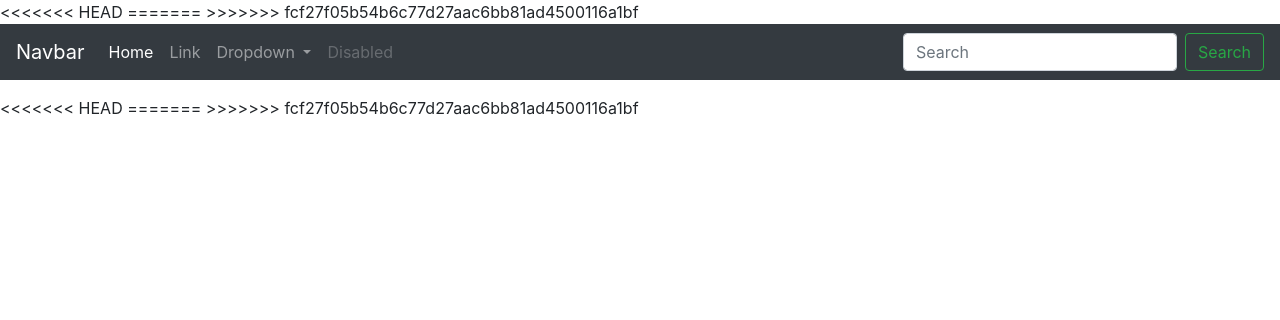
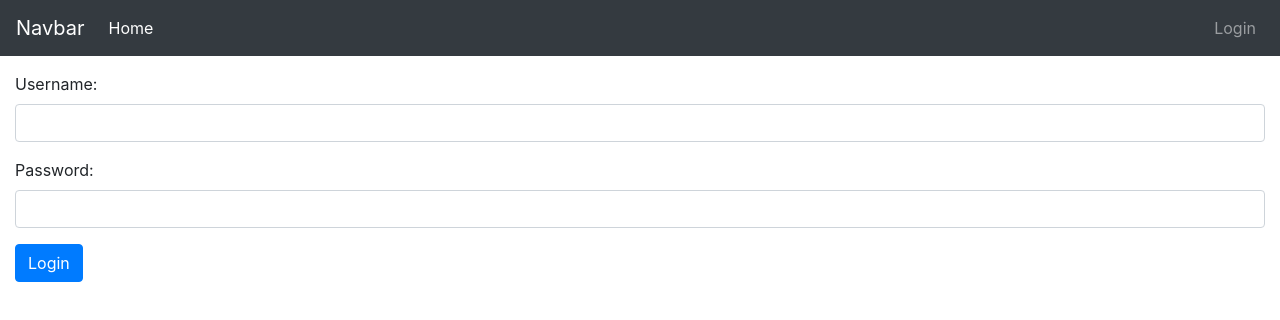
Before and after one commit to Spark-Team-Project-Inksquad/InkyLand, an Angular app: page /login in a window 1280 px wide. Before the commit this address led to /. Shown: the top 320 px of the page. Built offline with nearby package versions, Linux system fonts and the light colour scheme.

Commit message:
Login Form

```diff
--- a/src/app/app-routing.module.ts
+++ b/src/app/app-routing.module.ts
@@ -2,9 +2,11 @@ import { NgModule } from '@angular/core';
 import { Routes, RouterModule } from '@angular/router';
 
 import { HomePageComponent } from './home-page/home-page.component';
+import {LoginPageComponent} from './login-page/login-page.component';
 
 const routes: Routes = [
-  {path: '', component: HomePageComponent}
+  {path: '', component: HomePageComponent},
+  {path: 'login', component: LoginPageComponent}
 ];
 
 @NgModule({
--- /dev/null
+++ b/src/app/login-page/login-page.component.html
@@ -0,0 +1,21 @@
+<div class = "container-fluid">
+
+  <form class = "login-form" (ngSubmit) = "login()" #loginForm="ngForm">
+
+    <!-- Userfield field -->
+    <div class = "form-group">
+      <label for = "usernameInput">Username:</label>
+      <input [(ngModel)] = 'model.username' id = "usernameInput" class = "form-control" name = "username" type = "text">
+    </div>
+
+    <!-- Password field -->
+    <div class = "form-group">
+        <label for = "passwordInput">Password:</label>
+        <input [(ngModel)] = 'model.password' id = "passwordInput" class = "form-control" name = "password" type = "password">
+    </div>
+
+    <!-- Submit Button -->
+    <button type = "submit" class = "btn btn-primary">Login</button>
+  </form>
+
+</div>
--- /dev/null
+++ b/src/app/login-page/login-page.component.ts
@@ -0,0 +1,34 @@
+import { Component, OnInit } from '@angular/core';
+
+// Api lib
+import { HttpClient } from "@angular/common/http";
+import {ApiInterfaceService} from '../services/api-interface.service';
+
+@Component({
+  selector: 'app-login-page',
+  templateUrl: './login-page.component.html',
+  styleUrls: ['./login-page.component.sass'],
+  providers: [ApiInterfaceService, HttpClient]
+})
+export class LoginPageComponent implements OnInit {
+
+
+  public model:any = {
+    "username": "",
+    "password": ""
+  }
+
+  constructor(private api: ApiInterfaceService) {
+
+  }
+
+  ngOnInit() {
+
+  }
+
+  login() {
+    alert(this.model.username);
+    this.api.signIn(this.model.username, this.model.password);
+  }
+
+}
--- a/src/app/navigation/navigation.component.html
+++ b/src/app/navigation/navigation.component.html
@@ -7,29 +7,13 @@
   <div class="collapse navbar-collapse" id="navbarSupportedContent">
     <ul class="navbar-nav mr-auto">
       <li class="nav-item active">
-        <a class="nav-link" href="#">Home <span class="sr-only">(current)</span></a>
-      </li>
-      <li class="nav-item">
-        <a class="nav-link" href="#">Link</a>
-      </li>
-      <li class="nav-item dropdown">
-        <a class="nav-link dropdown-toggle" href="#" id="navbarDropdown" role="button" data-toggle="dropdown" aria-haspopup="true" aria-expanded="false">
-          Dropdown
-        </a>
-        <div class="dropdown-menu" aria-labelledby="navbarDropdown">
-          <a class="dropdown-item" href="#">Action</a>
-          <a class="dropdown-item" href="#">Another action</a>
-          <div class="dropdown-divider"></div>
-          <a class="dropdown-item" href="#">Something else here</a>
-        </div>
-      </li>
-      <li class="nav-item">
-        <a class="nav-link disabled" href="#" tabindex="-1" aria-disabled="true">Disabled</a>
+        <a class="nav-link" href="#">Home</a>
       </li>
     </ul>
-    <form class="form-inline my-2 my-lg-0">
-      <input class="form-control mr-sm-2" type="search" placeholder="Search" aria-label="Search">
-      <button class="btn btn-outline-success my-2 my-sm-0" type="submit">Search</button>
-    </form>
+    <ul class = "navbar-nav ml-auto">
+      <li class="nav-item">
+        <a class="nav-link" href="/login">Login</a>
+      </li>
+    </ul>
   </div>
 </nav>
--- a/src/app/services/api-interface.service.ts
+++ b/src/app/services/api-interface.service.ts
@@ -1,14 +1,30 @@
 import { Injectable } from "@angular/core";
 import { HttpClient } from "@angular/common/http";
+import { HttpHeaders } from '@angular/common/http';
 
 @Injectable({
   providedIn: "root"
 })
 export class ApiInterfaceService {
+
+  private endpoint:string = "http://localhost:8000";
+
   constructor(private http: HttpClient) {}
 
   // STUB
   // sign In
+
+  public signIn(username: string, password:string) {
+
+    this.http.post(this.endpoint + "/api/rest-auth/login/", {
+      username: username,
+      password: password
+    })
+      .subscribe(token => {
+        console.log(token);
+      })
+
+  }
 
   // sign Out
 
--- a/src/index.html
+++ b/src/index.html
@@ -8,27 +8,18 @@
   <meta name="viewport" content="width=device-width, initial-scale=1">
   <link rel="icon" type="image/x-icon" href="favicon.ico">
 
-<<<<<<< HEAD
   <!-- Bootstrap CSS -->
-=======
->>>>>>> fcf27f05b54b6c77d27aac6bb81ad4500116a1bf
   <link rel="stylesheet" href="https://stackpath.bootstrapcdn.com/bootstrap/4.2.1/css/bootstrap.min.css" integrity="sha384-GJzZqFGwb1QTTN6wy59ffF1BuGJpLSa9DkKMp0DgiMDm4iYMj70gZWKYbI706tWS" crossorigin="anonymous">
 
 </head>
 <body>
   <app-root></app-root>
 
-<<<<<<< HEAD
   <!-- Optional JavaScript -->
   <!-- jQuery first, then Popper.js, then Bootstrap JS -->
   <script src="https://code.jquery.com/jquery-3.3.1.slim.min.js" integrity="sha384-q8i/X+965DzO0rT7abK41JStQIAqVgRVzpbzo5smXKp4YfRvH+8abtTE1Pi6jizo" crossorigin="anonymous"></script>
   <script src="https://cdnjs.cloudflare.com/ajax/libs/popper.js/1.14.6/umd/popper.min.js" integrity="sha384-wHAiFfRlMFy6i5SRaxvfOCifBUQy1xHdJ/yoi7FRNXMRBu5WHdZYu1hA6ZOblgut" crossorigin="anonymous"></script>
   <script src="https://stackpath.bootstrapcdn.com/bootstrap/4.2.1/js/bootstrap.min.js" integrity="sha384-B0UglyR+jN6CkvvICOB2joaf5I4l3gm9GU6Hc1og6Ls7i6U/mkkaduKaBhlAXv9k" crossorigin="anonymous"></script>
 
-=======
-  <script src="https://code.jquery.com/jquery-3.3.1.slim.min.js" integrity="sha384-q8i/X+965DzO0rT7abK41JStQIAqVgRVzpbzo5smXKp4YfRvH+8abtTE1Pi6jizo" crossorigin="anonymous"></script>
-  <script src="https://cdnjs.cloudflare.com/ajax/libs/popper.js/1.14.6/umd/popper.min.js" integrity="sha384-wHAiFfRlMFy6i5SRaxvfOCifBUQy1xHdJ/yoi7FRNXMRBu5WHdZYu1hA6ZOblgut" crossorigin="anonymous"></script>
-  <script src="https://stackpath.bootstrapcdn.com/bootstrap/4.2.1/js/bootstrap.min.js" integrity="sha384-B0UglyR+jN6CkvvICOB2joaf5I4l3gm9GU6Hc1og6Ls7i6U/mkkaduKaBhlAXv9k" crossorigin="anonymous"></script>
->>>>>>> fcf27f05b54b6c77d27aac6bb81ad4500116a1bf
 </body>
 </html>
```
Also changed, not shown: src/app/app.module.ts (+6 -2 lines), src/app/login-page/login-page.component.sass (added), 1 other file (tests, documents, lock files or other folders).
